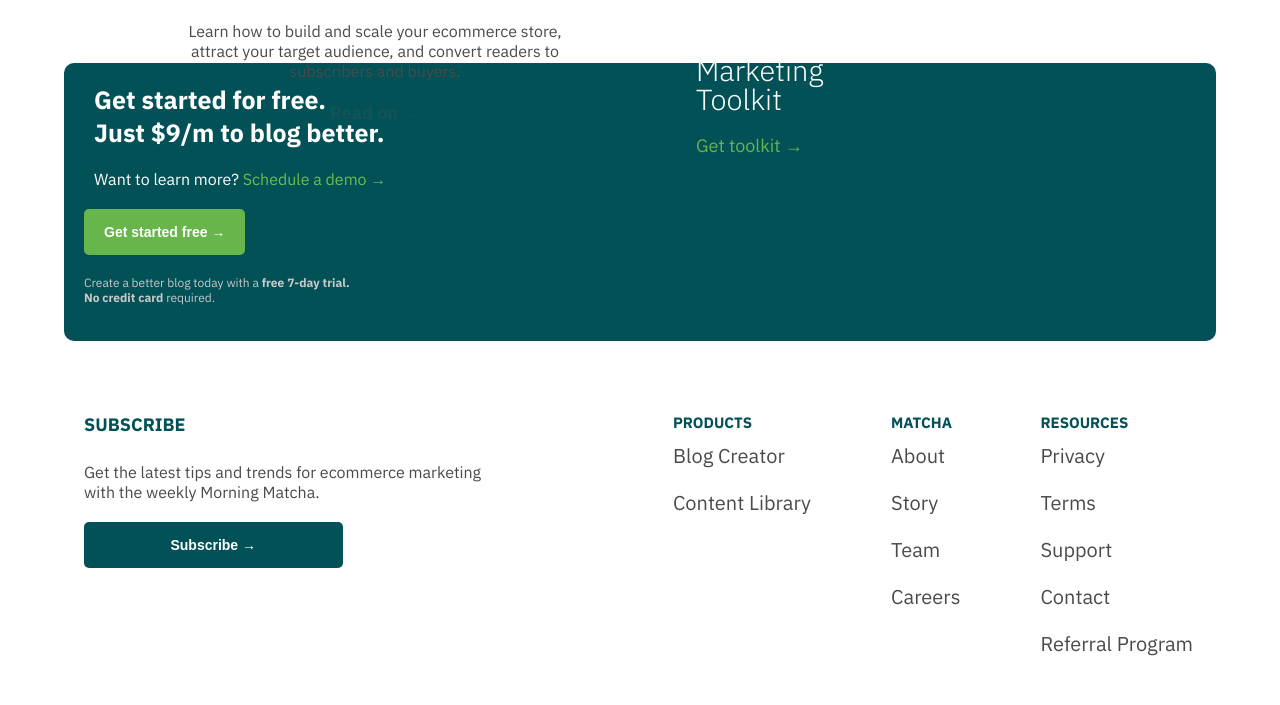
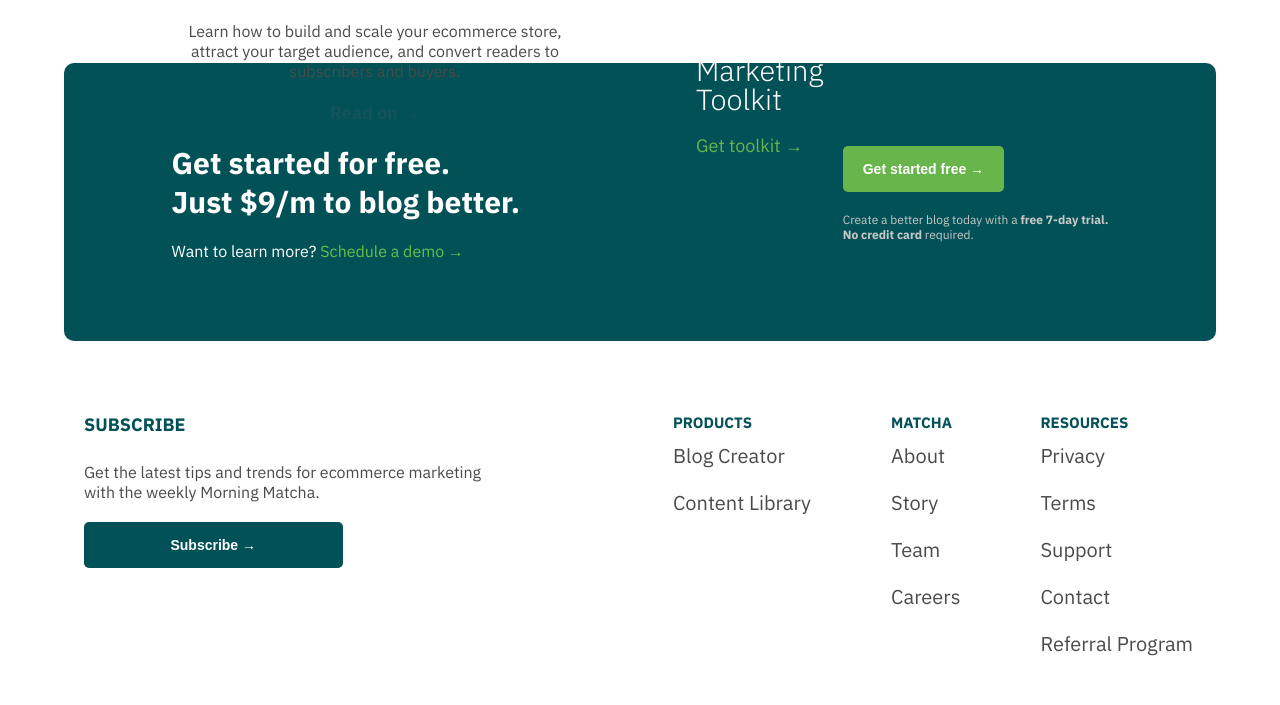
Before and after one commit to DevGragy/Get-Matcha, a plain HTML site: page index.html in a window 1280 px wide. Shown: the part 8522-9227 px from the top of the page. Drawn offline with Linux system fonts and the light colour scheme.

Commit message:
Footer fixed

```diff
--- a/css/styles.css
+++ b/css/styles.css
@@ -1544,27 +1544,6 @@ footer {
         padding-top: 0;
     }
 
-    .for-free {
-        display: flex;
-        flex-direction: column;
-        padding: 20px;
-        justify-content: space-between;
-    }
-
-    .for-free-box1 {
-        margin-left: 10px;
-    }
-
-    .for-free-box1 h3 {
-        font-size: 25px;
-    }
-
-    .for-free-box2 {
-        padding: 0;
-        margin-top: 20px;
-        margin-left: 0;
-        align-self: flex-start;
-    }
     .txt-nav-foo {
         margin-left: 60px;
     }
```
